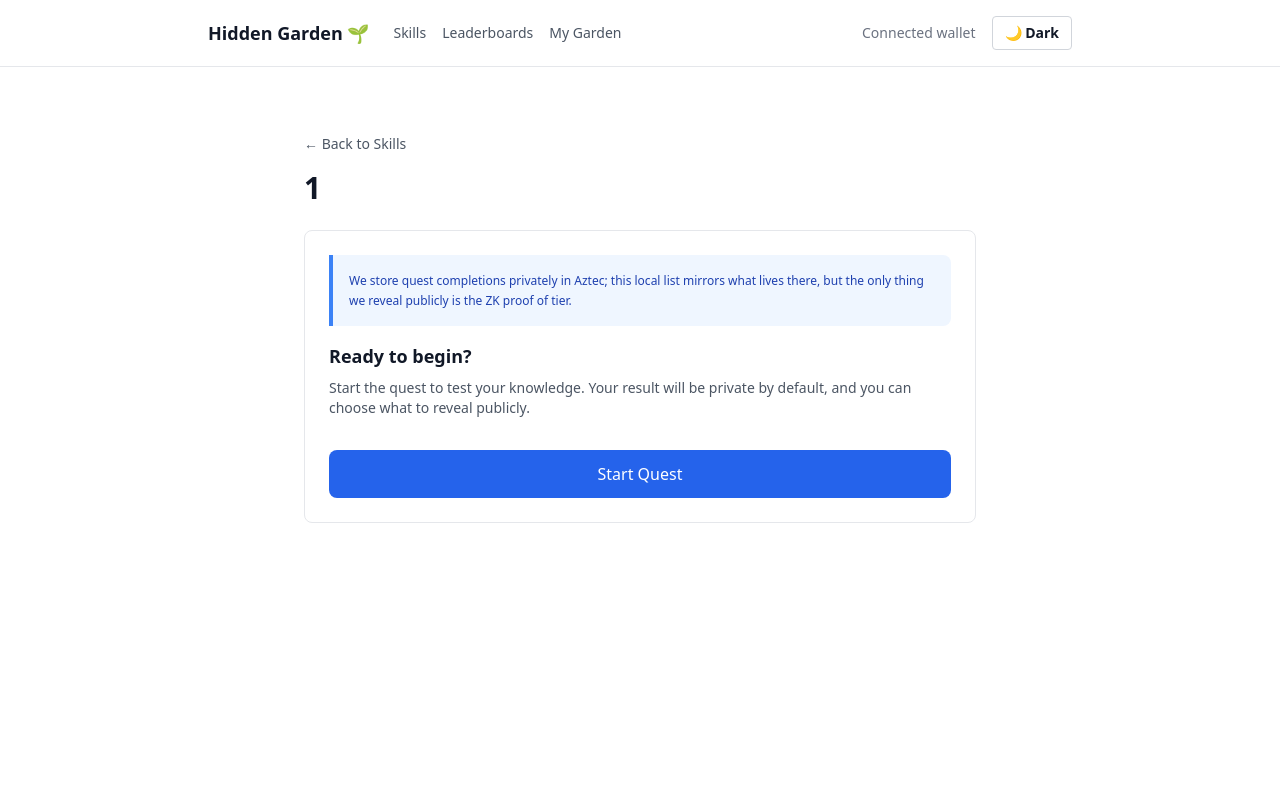
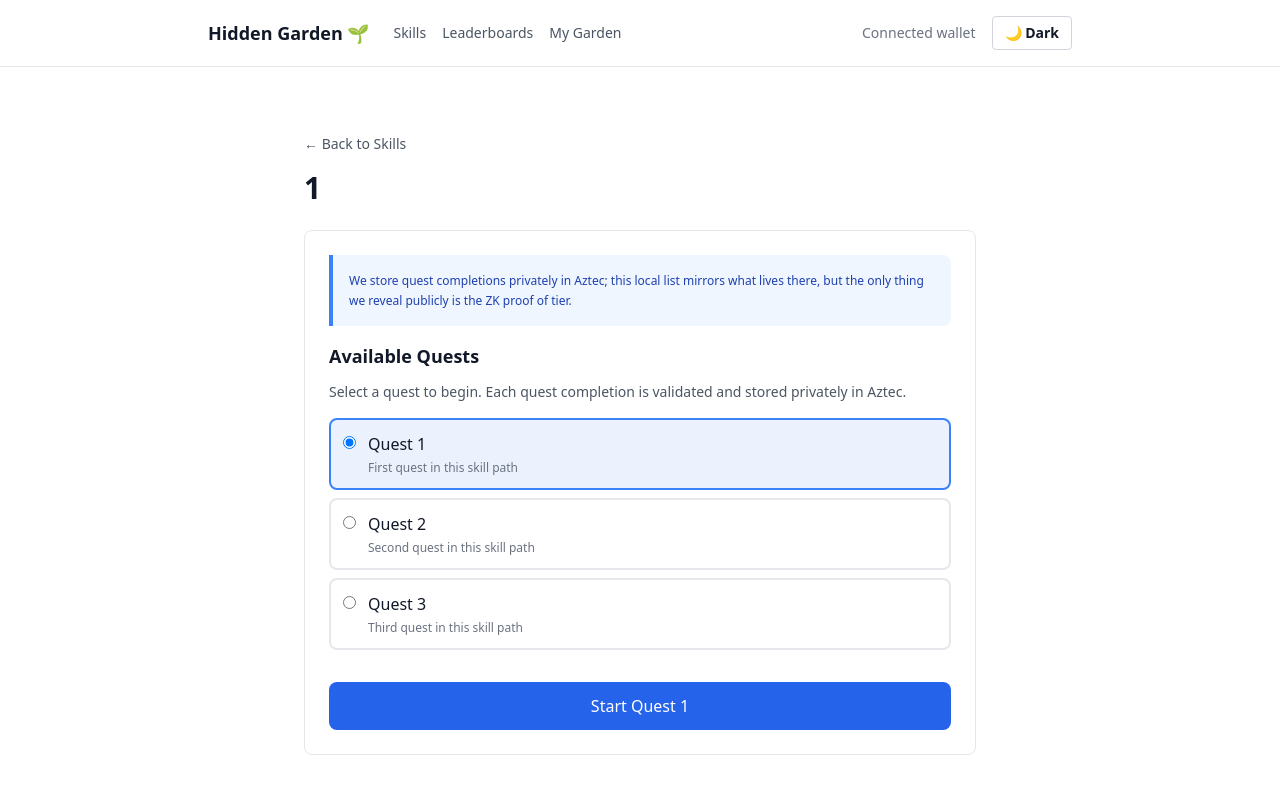
Before and after one commit to understories/hidden-garden, a Next.js app in the folder apps/aztecbat-ui/: page /skills/1 in a window 1280 px wide. Shown: the top 794 px of the page. Built offline with nearby package versions, Linux system fonts and the light colour scheme; no server answers; what wagmi would draw is missing.

Commit message:
Update page.tsx

```diff
--- a/apps/aztecbat-ui/app/skills/[skillId]/page.tsx
+++ b/apps/aztecbat-ui/app/skills/[skillId]/page.tsx
@@ -56,9 +56,17 @@ export default function SkillDetailPage({ params, searchParams }: SkillDetailPag
 
   const skill = skillId ? mockSkills[skillId] : null;
   const skillName = skill?.name || skillId;
+  const [selectedQuestId, setSelectedQuestId] = useState<string>('quest-1');
+
+  // Mock quests - in production this would come from the backend
+  const mockQuests = [
+    { id: 'quest-1', name: 'Quest 1', description: 'First quest in this skill path' },
+    { id: 'quest-2', name: 'Quest 2', description: 'Second quest in this skill path' },
+    { id: 'quest-3', name: 'Quest 3', description: 'Third quest in this skill path' },
+  ];
 
   const handleStartQuest = () => {
-    router.push(`/proof?skillId=${encodeURIComponent(skillId)}`);
+    router.push(`/proof?skillId=${encodeURIComponent(skillId)}&questId=${encodeURIComponent(selectedQuestId)}`);
   };
 
   return (
@@ -94,18 +102,55 @@ export default function SkillDetailPage({ params, searchParams }: SkillDetailPag
               We store quest completions privately in Aztec; this local list mirrors what lives there, but the only thing we reveal publicly is the ZK proof of tier.
             </p>
           </div>
+
+          {/* Quest Selection */}
           <div>
-            <h2 className="text-lg font-semibold mb-2">Ready to begin?</h2>
+            <h2 className="text-lg font-semibold mb-3">Available Quests</h2>
             <p className="text-sm text-gray-600 dark:text-gray-400 mb-4">
-              Start the quest to test your knowledge. Your result will be private by default,
-              and you can choose what to reveal publicly.
+              Select a quest to begin. Each quest completion is validated and stored privately in Aztec.
             </p>
+            <div className="space-y-2 mb-4">
+              {mockQuests.map((quest) => (
+                <label
+                  key={quest.id}
+                  className="block border-2 rounded-lg p-3 cursor-pointer transition-all hover:border-blue-300 dark:hover:border-blue-600"
+                  style={{
+                    borderColor: selectedQuestId === quest.id
+                      ? 'rgb(59 130 246)' // blue-500
+                      : 'rgb(229 231 235)', // gray-200
+                    backgroundColor: selectedQuestId === quest.id
+                      ? 'rgba(59 130 246 / 0.1)' // blue-50
+                      : 'transparent',
+                  }}
+                >
+                  <div className="flex items-start gap-3">
+                    <input
+                      type="radio"
+                      name="quest-selection"
+                      value={quest.id}
+                      checked={selectedQuestId === quest.id}
+                      onChange={(e) => setSelectedQuestId(e.target.value)}
+                      className="mt-1"
+                    />
+                    <div className="flex-1">
+                      <div className="font-medium text-gray-900 dark:text-gray-100">
+                        {quest.name}
+                      </div>
+                      <div className="text-xs text-gray-500 dark:text-gray-400 mt-1">
+                        {quest.description}
+                      </div>
+                    </div>
+                  </div>
+                </label>
+              ))}
+            </div>
           </div>
+
           <button
             onClick={handleStartQuest}
             className="w-full py-3 px-6 bg-blue-600 hover:bg-blue-700 text-white font-medium rounded-lg transition-colors"
           >
-            Start Quest
+            Start {mockQuests.find(q => q.id === selectedQuestId)?.name || 'Quest'}
           </button>
         </div>
       </div>
```
